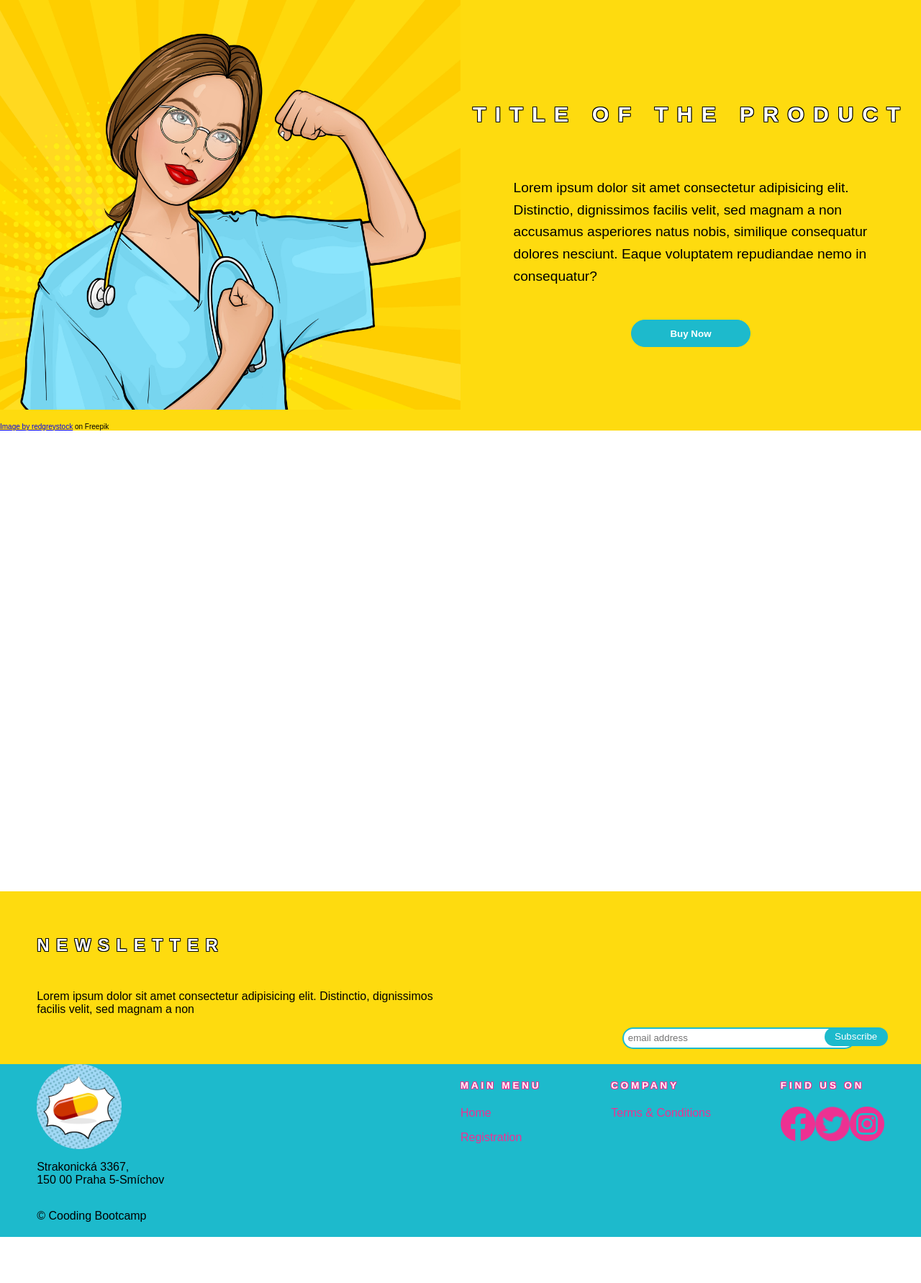
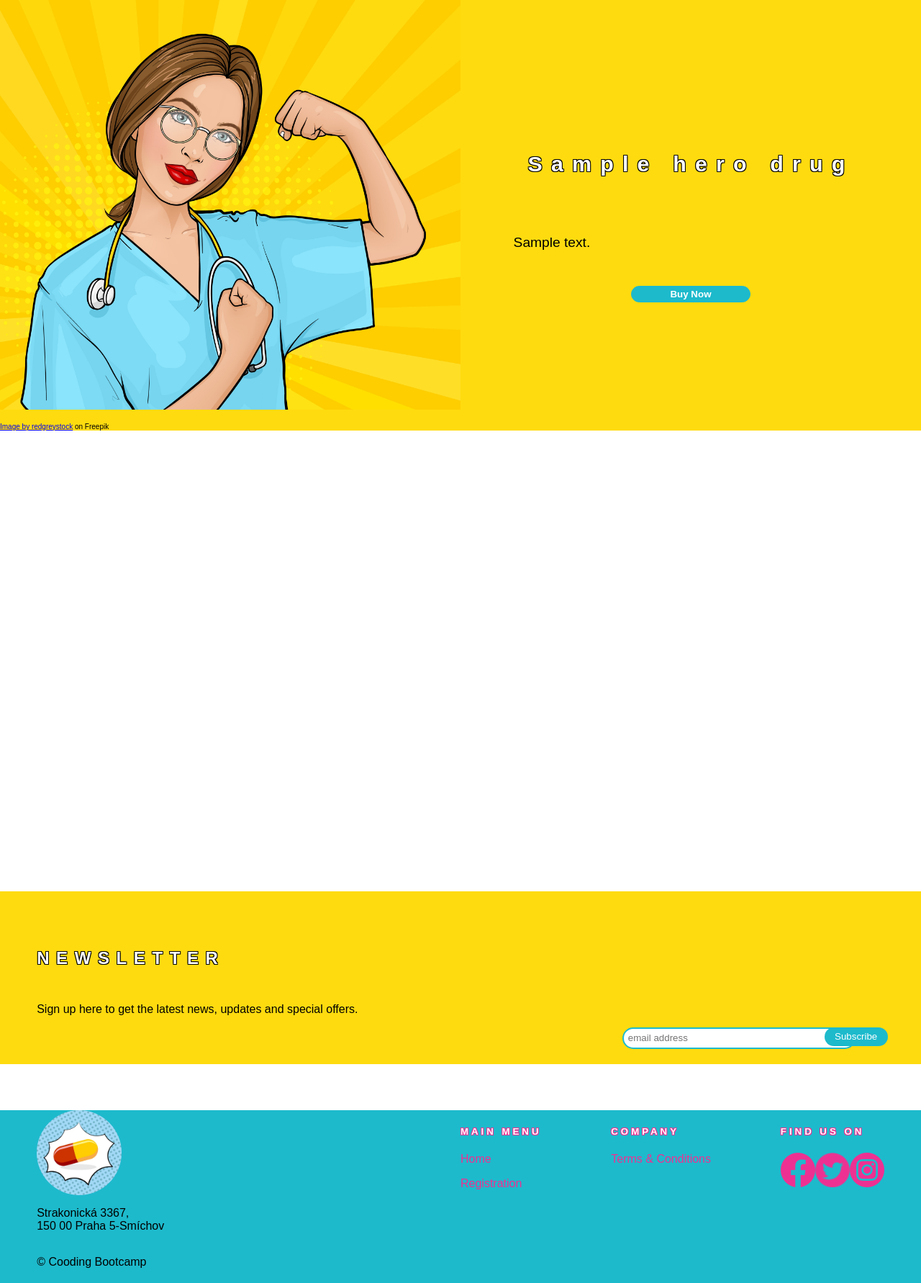
Before and after one commit to AndreaDvorakova/CodingBootcamp_Final_Project, a Laravel app: template resources/views/home-page.blade.php in a window 1280 px wide. Shown: the part 58-1840 px from the top of the page at 72% size. Before the commit the page ends 1776 px from the top, so only its background shows below. Run offline with Laravel 9, Linux system fonts and the light colour scheme; the template is opened without the code that fills it: most values are stand-ins (such as "Sample title", 1, 10 or a date in 2020); style sheets or scripts are compiled from the project's sources.

Commit message:
styling of products on home page + plus displaying info about hero product

```diff
--- a/resources/css/home-page.scss
+++ b/resources/css/home-page.scss
@@ -99,6 +99,9 @@
     }
     &__title {
         color: white;
+        width: 80%;
+        text-align: center;
+        line-height: 1.6em;
         letter-spacing: 0.4em;
         font-size: 1.9em;
         text-shadow: -1px -1px 0 #000, 1px -1px 0 #000, -1px 1px 0 #000,
@@ -132,6 +135,7 @@
 .newsletter {
     width: 100%;
     height: 30vh;
+    margin-bottom: 5%;
     background-color: $orange;
     display: flex;
     flex-direction: row;
@@ -184,22 +188,59 @@
 // products styling
 
 .products {
-    width: 80%;
+    width: 70%;
     margin-left: auto;
     margin-right: auto;
     display: flex;
     flex-flow: row wrap;
     justify-content: space-between;
     align-items: center;
+
     &__drug {
-        width: 25%;
+        width: 320px;
+        height: 320px;
+        margin: 1%;
+        padding: 1%;
         display: flex;
         flex-direction: column;
         justify-content: center;
         align-items: center;
+        box-shadow: 1px 1px 20px lighten($pink, 30%);
+        position: relative;
         img {
             width: 60%;
+            margin-top: 20px;
         }
+        h4 {
+            width: 80%;
+            text-align: center;
+            position: absolute;
+            top: 20px;
+        }
+        a {
+            position: absolute;
+            bottom: 20px;
+            margin-top: 20px;
+            width: 100%;
+            text-align: center;
+            :hover {
+                background-color: $pink;
+                color: white;
+            }
+
+            button {
+                border: 1px solid $pink;
+                border-radius: 55px;
+                padding: 2%;
+                background-color: white;
+                color: $pink;
+            }
+        }
+
+        // :hover {
+        //     background-color: $pink;
+        //     color: white;
+        // }
     }
 }
 
--- a/resources/js/HomePage/App.jsx
+++ b/resources/js/HomePage/App.jsx
@@ -25,9 +25,11 @@
                             src={`/images/drugs/${drug.image}`}
                             alt={drug.name}
                         />
-                        <button className="product__drug_button">
-                            Check availability
-                        </button>
+                        <a href={`/${drug.id}`}>
+                            <button className="product__drug_button">
+                                Check availability
+                            </button>
+                        </a>
                     </div>
                 );
             })}
--- a/resources/views/home-page.blade.php
+++ b/resources/views/home-page.blade.php
@@ -6,16 +6,16 @@
 
             <img src="/hero.jpg" alt=""><br><span><a href="https://www.freepik.com/free-vector/woman-with-glasses-uniform-demonstrating-her-strength-by-fist_12724941.htm#page=2&query=pop%20art%20pill&position=11&from_view=search&track=ais">Image by redgreystock</a> on Freepik</span></div>
         <div class="hero__right">
-            <h2 class="hero__title">TITLE  OF THE PRODUCT</h2>
-            <p class="hero__paragraph">Lorem ipsum dolor sit amet consectetur adipisicing elit. Distinctio, dignissimos facilis velit, sed magnam a non accusamus asperiores natus nobis, similique consequatur dolores nesciunt. Eaque voluptatem repudiandae nemo in consequatur?</p>
-            <button class="hero__button">Buy Now</button>
+            <h2 class="hero__title">{{$hero_drug->name}}</h2>
+            <p class="hero__paragraph">{{Str::limit($hero_drug->description, 200)}}</p>
+            <a href='/{{$hero_drug->id}}'><button class="hero__button">Buy Now</button></a>
         </div>
     </div>
     <div class=featured></div>
     <div class="newsletter">
         <div class="newsletter__left">
             <h4 class="newsletter__left_title">NEWSLETTER</h4>
-            <p class="newsletter__left_paragraph">Lorem ipsum dolor sit amet consectetur adipisicing elit. Distinctio, dignissimos facilis velit, sed magnam a non</p>
+            <p class="newsletter__left_paragraph">Sign up here to get the latest news, updates and special offers.</p>
         </div>
         <div class=newsletter__right>
             <input class="newsletter__right_input" type="text" placeholder="email address">
```
Also changed, not shown: app/Http/Controllers/DrugsController.php (+6 -1 lines).
